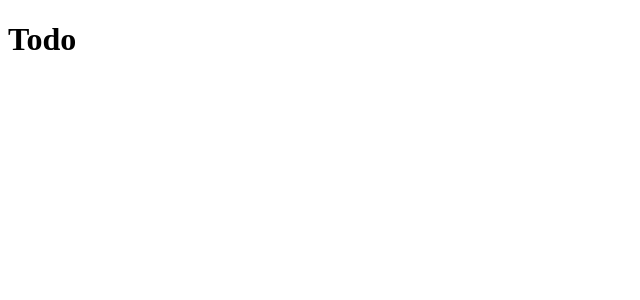
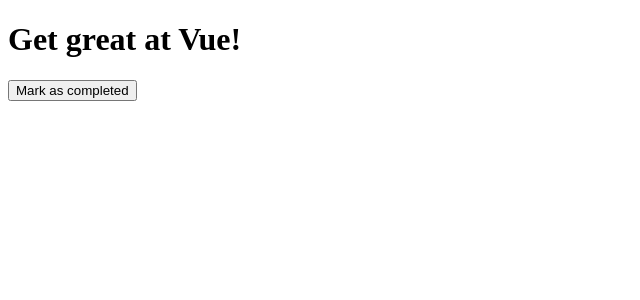
Before and after one commit to josephluck/vue-experiments, a Vue app: page /todos/1 in a window 1280 px wide. Shown: the top 300 px of the page, without its empty margins (0-640 px from the left). Built offline with nearby package versions, Linux system fonts and the light colour scheme.

Commit message:
Todo now has its own route with toggle method

```diff
--- a/src/pages/Todo.vue
+++ b/src/pages/Todo.vue
@@ -1,15 +1,34 @@
 <template>
   <div class="todo">
-    <h1>Todo</h1>
+    <h1>
+      {{ todo.text }}
+    </h1>
+    <button
+      v-if="todo.completed"
+      v-on:click="toggleTodo"
+    >
+      Mark as not completed
+    </button>
+    <button
+      v-else
+      v-on:click="toggleTodo"
+    >
+      Mark as completed
+    </button>
   </div>
 </template>
 
 <script>
-  import Store from '../store/Store'
   export default {
     computed: {
       todo () {
-        return Store.state.todos
+        const todoId = parseInt(this.$route.params.todoId, 10)
+        return this.$store.state.todos.find(todo => todo.id === todoId)
+      }
+    },
+    methods: {
+      toggleTodo () {
+        this.$store.dispatch('toggleTodo', this.todo)
       }
     }
   }
--- a/src/pages/Todos.vue
+++ b/src/pages/Todos.vue
@@ -13,19 +13,18 @@
 </template>
 
 <script>
-  import Store from '../store/Store'
   export default {
     computed: {
       todos () {
-        return Store.state.todos
+        return this.$store.state.todos
       }
     },
     methods: {
       addNewTodo (text) {
-        Store.commit('addNewTodo', text)
+        this.$store.dispatch('addNewTodo', text)
       },
       toggleTodo (todo) {
-        Store.commit('toggleTodo', todo)
+        this.$store.dispatch('toggleTodo', todo)
       }
     },
     components: {
--- a/src/store/Store.js
+++ b/src/store/Store.js
@@ -1,11 +1,22 @@
+import Vue from 'vue'
 import Vuex from 'vuex'
 
+Vue.use(Vuex)
+
 const Store = new Vuex.Store({
+  strict: process.env.NODE_ENV !== 'production',
   state: {
-    todos: []
+    todos: [
+      {
+        text: 'Get great at Vue!',
+        id: 1,
+        completed: false,
+        comments: []
+      }
+    ]
   },
   mutations: {
-    addNewTodo (state, text) {
+    ADD_NEW_TODO (state, text) {
       state.todos.push({
         text,
         id: new Date().getTime(),
@@ -13,8 +24,16 @@
         comments: []
       })
     },
-    toggleTodo (state, todo) {
+    TOGGLE_TODO (state, todo) {
       todo.completed = !todo.completed
+    }
+  },
+  actions: {
+    addNewTodo ({commit}, text) {
+      commit('ADD_NEW_TODO', text)
+    },
+    toggleTodo ({commit}, todo) {
+      commit('TOGGLE_TODO', todo)
     }
   }
 })
```
Also changed, not shown: src/main.js (+4 -3 lines).
